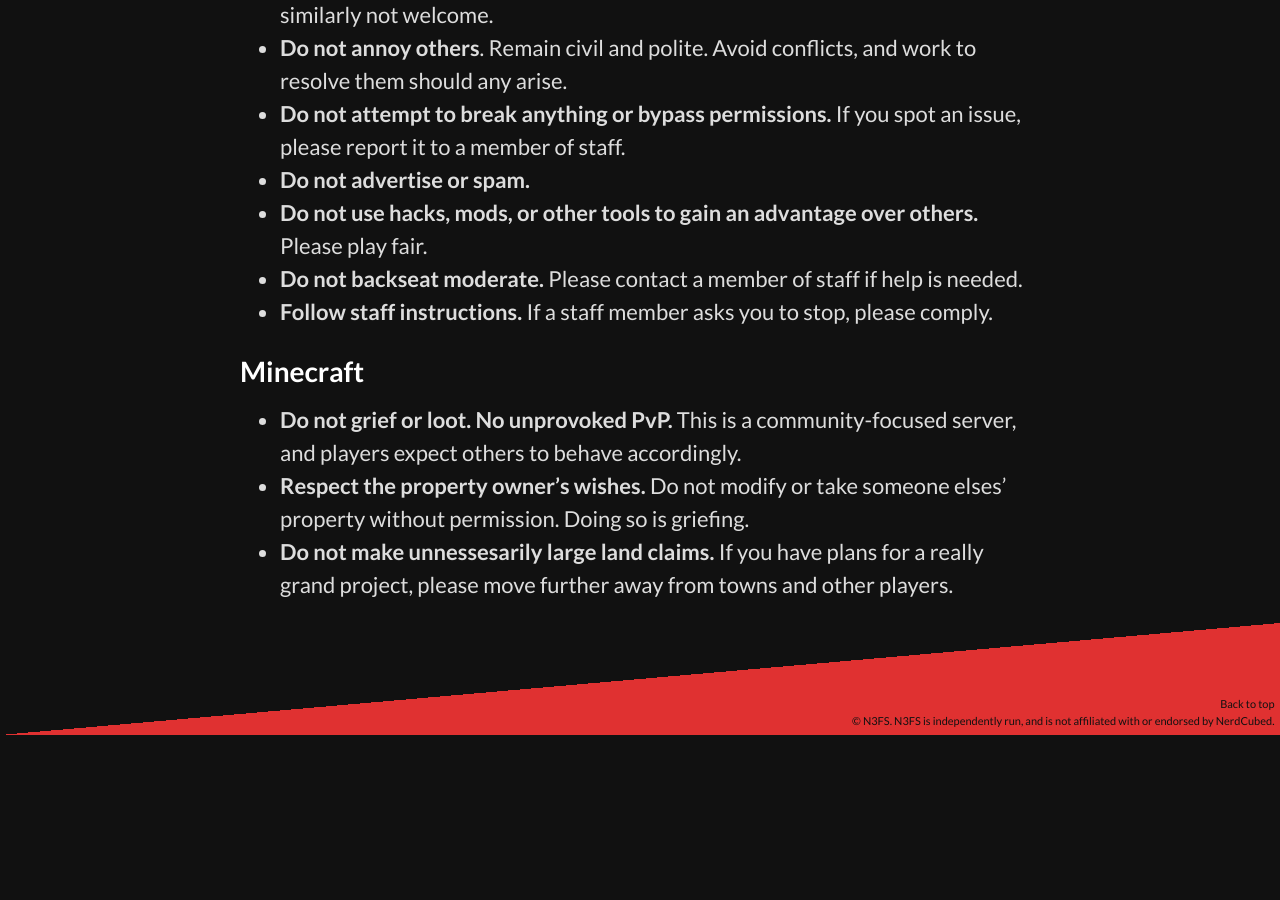
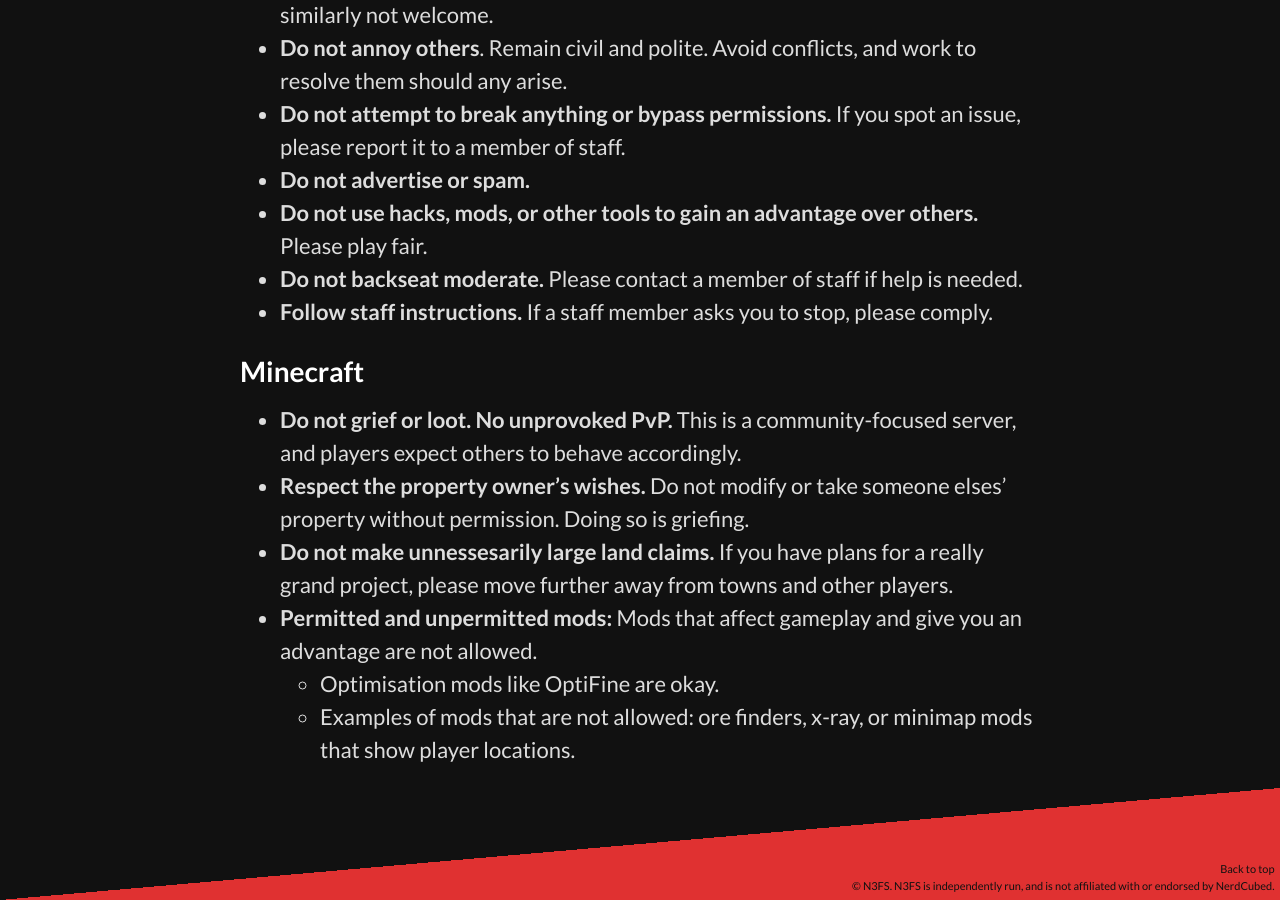
Before and after one commit to N3FS/N3FS-website, a Jekyll site: the page built from rules.md, in a window 1280 px wide and 900 px high, scrolled down 847 px. Built offline with Jekyll 4.4.1, drawn with Linux system fonts in a browser that asks for light colours; before the commit the page ends 1582 px from its top, so only the background shows below that.

Commit message:
Rules: Add details about allowed mods

```diff
--- a/rules.md
+++ b/rules.md
@@ -32,3 +32,6 @@ These rules apply everywhere:
 * **Do not grief or loot. No unprovoked PvP.** This is a community-focused server, and players expect others to behave accordingly.
 * **Respect the property owner's wishes.** Do not modify or take someone elses' property without permission. Doing so is griefing.
 * **Do not make unnessesarily large land claims.** If you have plans for a really grand project, please move further away from towns and other players.
+* **Permitted and unpermitted mods:** Mods that affect gameplay and give you an advantage are not allowed.
+    * Optimisation mods like OptiFine are okay.
+    * Examples of mods that are not allowed: ore finders, x-ray, or minimap mods that show player locations.
```
